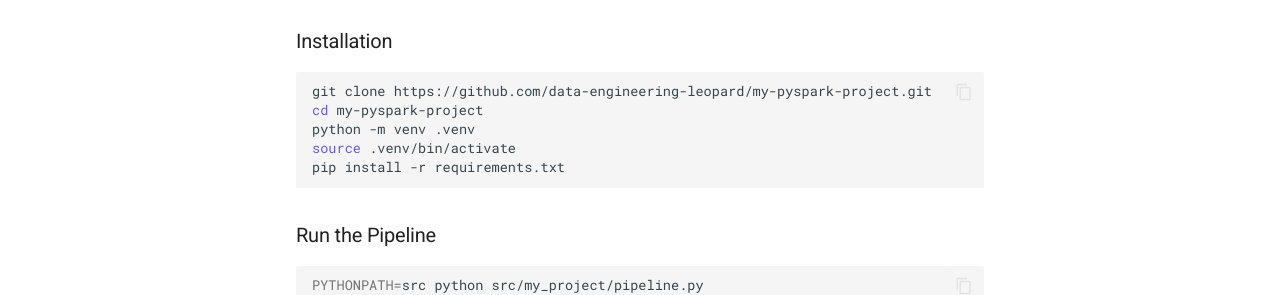
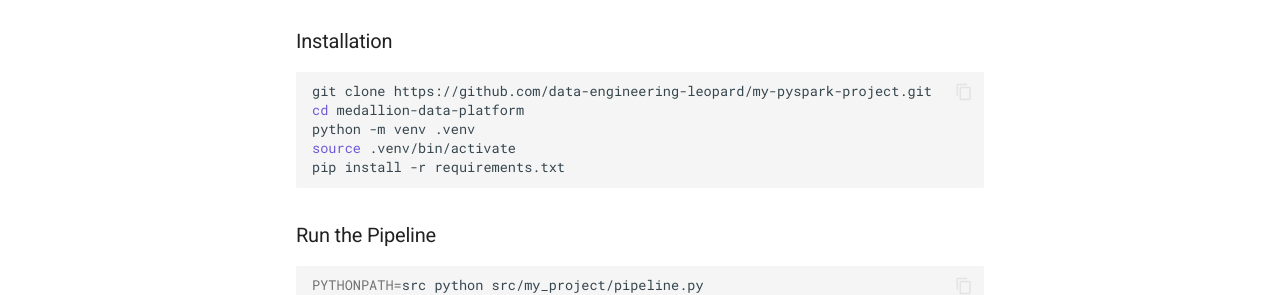
Before and after one commit to data-engineering-leopard/medallion-data-platform, an MkDocs documentation site: the page built from docs/index.md, in a window 1280 px wide and 900 px high, scrolled down 752 px. Shown: the part 333-628 px from the top of the window. Built offline with MkDocs 1.6.1 and Material for MkDocs 9.7.7, drawn with Linux system fonts in a browser that asks for light colours; comment, search, counter and statistics services are not loaded.

Commit message:
doc update

````diff
--- a/docs/index.md
+++ b/docs/index.md
@@ -30,7 +30,7 @@ This project ingests data from multiple source systems, cleans and validates it
 
 ```bash
 git clone https://github.com/data-engineering-leopard/my-pyspark-project.git
-cd my-pyspark-project
+cd medallion-data-platform
 python -m venv .venv
 source .venv/bin/activate
 pip install -r requirements.txt
````
